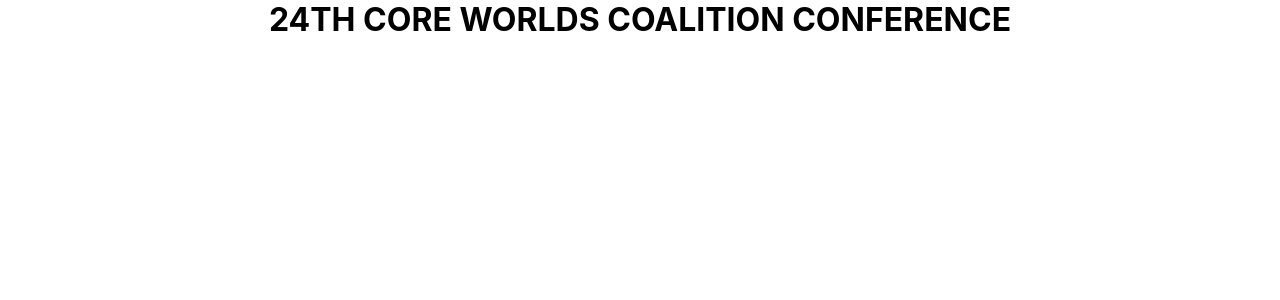
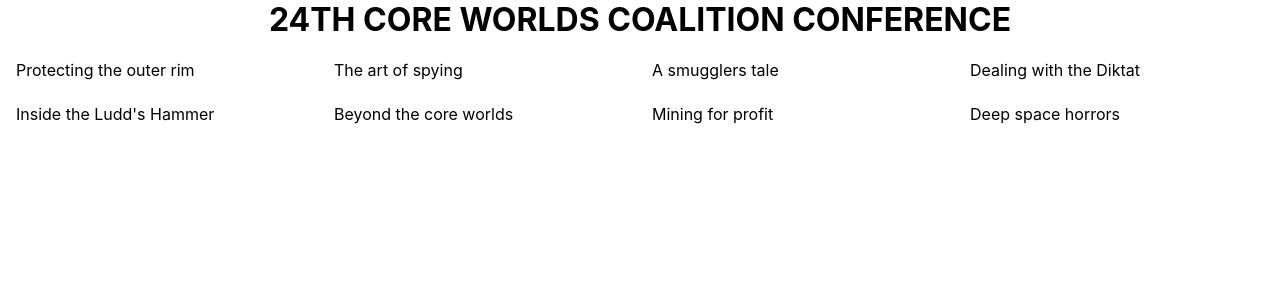
Before and after one commit to Olena-Milham/practice-react-01, a React (Create React App) app: page / in a window 1280 px wide. Shown: the top 300 px of the page. Built offline with nearby package versions, Linux system fonts and the light colour scheme.

Commit message:
fix error

```diff
--- a/src/components/EventBoard/EventBoard.jsx
+++ b/src/components/EventBoard/EventBoard.jsx
@@ -1,9 +1,9 @@
 // import PropTypes from 'prop-types';
 import css from './EventBoard.module.css'
 export const EventBoard =({events})=>{
-    console.log(events);
-    return <div className={css.eventBoard}>
-        {events.map(event=>{
-            <div key={event.name}>{event.name}</div>
-        })}</div>
+        return (<div className={css.eventBoard}>
+            {events.map (event=>(
+    <div key={event.name}>{event.name}</div>
+))}
+        </div>)
 }
```
